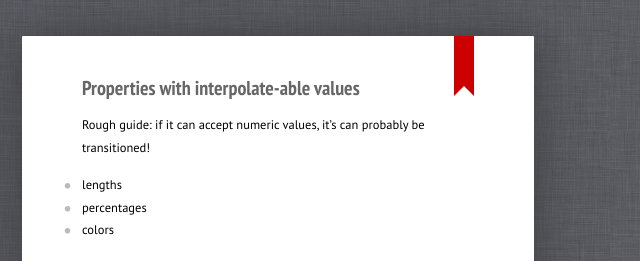
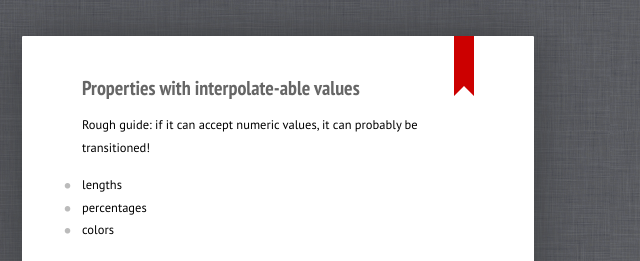
Before and after one commit to webinista/Intro-to-CSS-Transitions-Transforms, a plain HTML site: page index.html in a window 1280 px wide. Shown: the part 3869-4130 px from the top of the page, 640-1280 px from the left. Drawn offline with Linux system fonts and the light colour scheme.

Commit message:
Removing unnecessary possessive.

```diff
--- a/index.html
+++ b/index.html
@@ -656,7 +656,7 @@
 			<header>
 				<h2>Properties with interpolate-able values</h2>
 			</header>
-			<p>Rough guide: if it can accept numeric values, it&#8217;s can probably be transitioned!</p>
+			<p>Rough guide: if it can accept numeric values, it can probably be transitioned!</p>
 			<ul>
                 <li>lengths</li>
                 <li>percentages</li>
```
